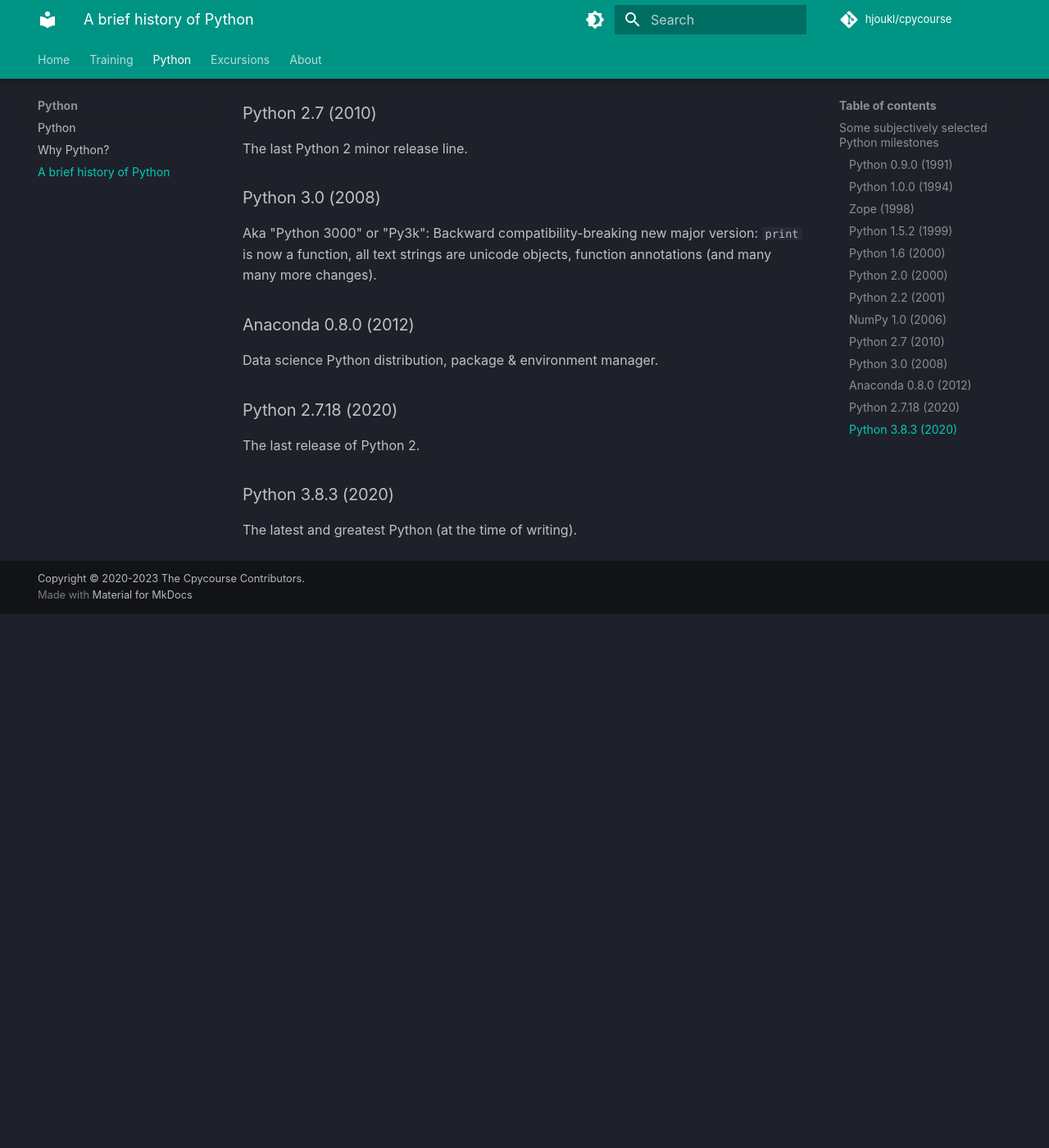
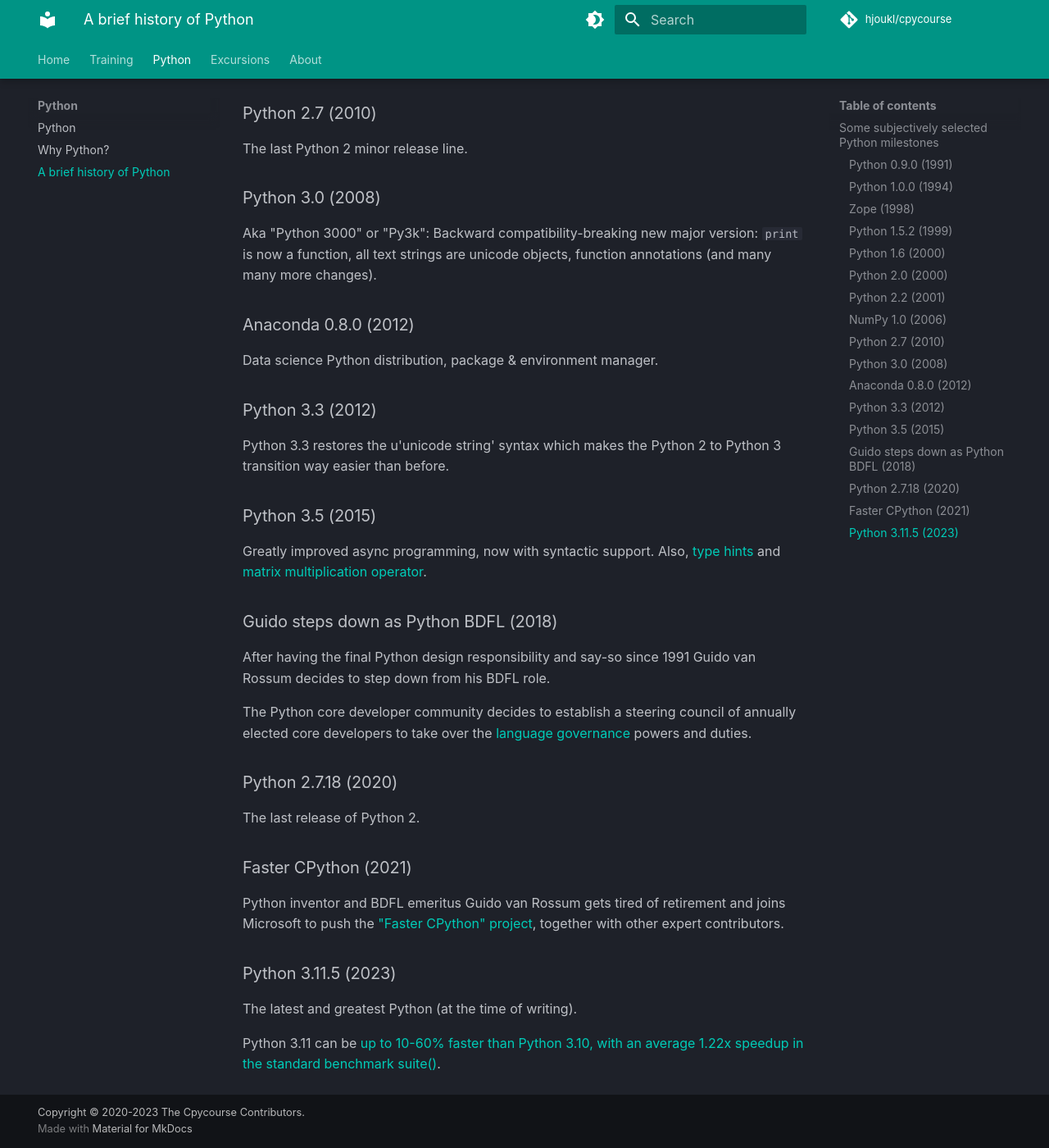
Before and after one commit to rkluger68/cpycourse, an MkDocs documentation site: the page built from docs/python/python-history.md, in a window 1280 px wide and 1400 px high, scrolled down 1935 px. Shown: the whole window at 82% size. Built offline with MkDocs 1.6.1 and Material for MkDocs 9.7.7, drawn with Linux system fonts in a browser that asks for light colours; emoji names are drawn with the system emoji font; comment, search, counter and statistics services are not loaded; before the commit the page ends 2684 px from its top, so only the background shows below that.

Commit message:
Update history and language success

```diff
--- a/docs/python/python-history.md
+++ b/docs/python/python-history.md
@@ -74,8 +74,36 @@
 ### Anaconda 0.8.0 (2012)
 Data science Python distribution, package & environment manager.
 
+### Python 3.3 (2012)
+Python 3.3 restores the u'unicode string' syntax which makes the Python 2 to
+Python 3 transition way easier than before.
+
+### Python 3.5 (2015)
+Greatly improved async programming, now with syntactic support. Also, [type
+hints](https://docs.python.org/3/whatsnew/3.5.html#pep-484-type-hints) and
+[matrix multiplication
+operator](https://docs.python.org/3/whatsnew/3.5.html#pep-465-a-dedicated-infix-operator-for-matrix-multiplication).
+
+### Guido steps down as Python BDFL (2018)
+After having the final Python design responsibility and say-so since 1991 Guido
+van Rossum decides to step down from his BDFL role.
+
+The Python core developer community decides to establish a steering council of
+annually elected core developers to take over the [language
+governance](https://peps.python.org/pep-0013/) powers and duties.
+
 ### Python 2.7.18 (2020)
 The last release of Python 2.
 
-### Python 3.8.3 (2020)
+### Faster CPython (2021)
+Python inventor and BDFL emeritus Guido van Rossum gets tired of retirement and
+joins Microsoft to push the ["Faster CPython"
+project](https://github.com/faster-cpython/ideas/blob/main/FasterCPythonDark.pdf),
+together with other expert contributors.
+
+### Python 3.11.5 (2023)
 The latest and greatest Python (at the time of writing).
+
+Python 3.11 can be [up to 10-60% faster than Python 3.10, with an average
+1.22x speedup in the standard benchmark
+suite()](https://www.python.org/downloads/release/python-3115/).
```
Also changed, not shown: docs/index.md (+1 -1 lines), docs/python/why-python.md (+9 -4 lines).
